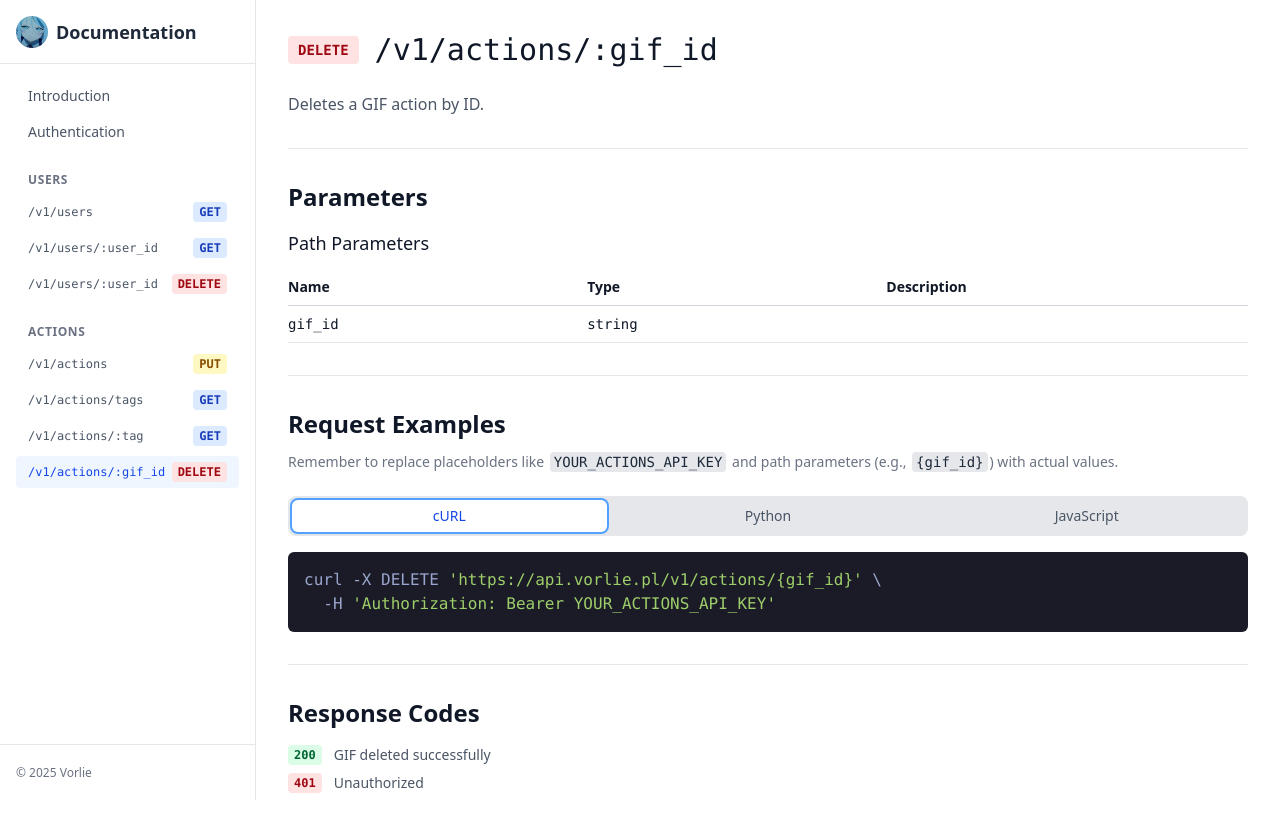
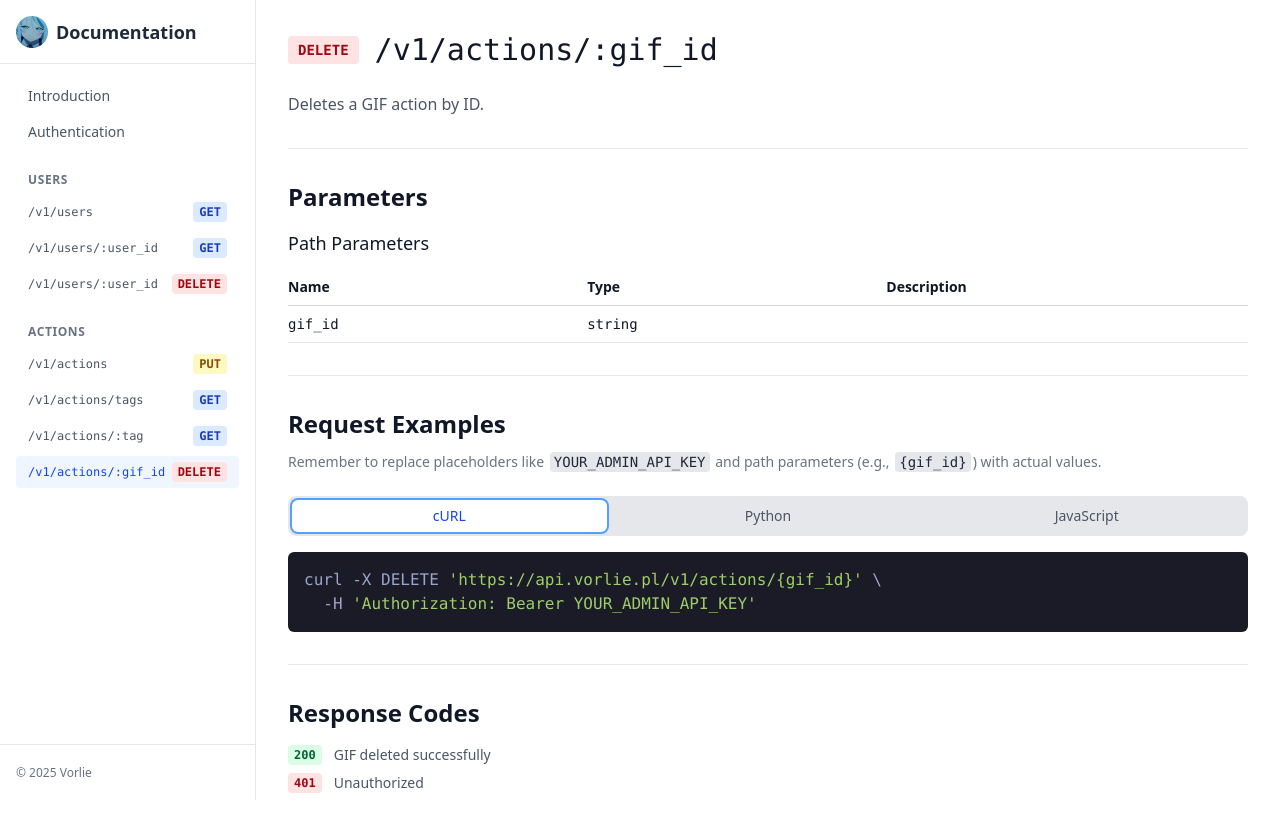
Before and after one commit to vorlie/api-docs, a React (Vite) app: page /api-reference/delete-action in a window 1280 px wide. Built offline with nearby package versions, Linux system fonts and the light colour scheme.

Commit message:
fix: Update apiKeyPlaceholder logic for better clarity in EndpointDetailPage

```diff
--- a/src/pages/EndpointDetailPage.tsx
+++ b/src/pages/EndpointDetailPage.tsx
@@ -48,7 +48,11 @@ const EndpointDetailPage: React.FC = () => {
   const examplePath = endpoint.path.replace(/:(\w+)/g, "{$1}");
   const fullUrl = `${baseUrl}${examplePath}`;
   const apiKeyPlaceholder =
-    endpoint.group === "users" ? "YOUR_ADMIN_API_KEY" : "YOUR_ACTIONS_API_KEY";
+  endpoint.id === "delete-action" && endpoint.group === "actions"
+    ? "YOUR_ADMIN_API_KEY"
+    : endpoint.group === "users"
+    ? "YOUR_ADMIN_API_KEY"
+    : "YOUR_ACTIONS_API_KEY";
 
   // cURL Example generation
   let curlCommand = `curl -X ${endpoint.method} '${fullUrl}' \\\n  -H 'Authorization: Bearer ${apiKeyPlaceholder}'`;
```
